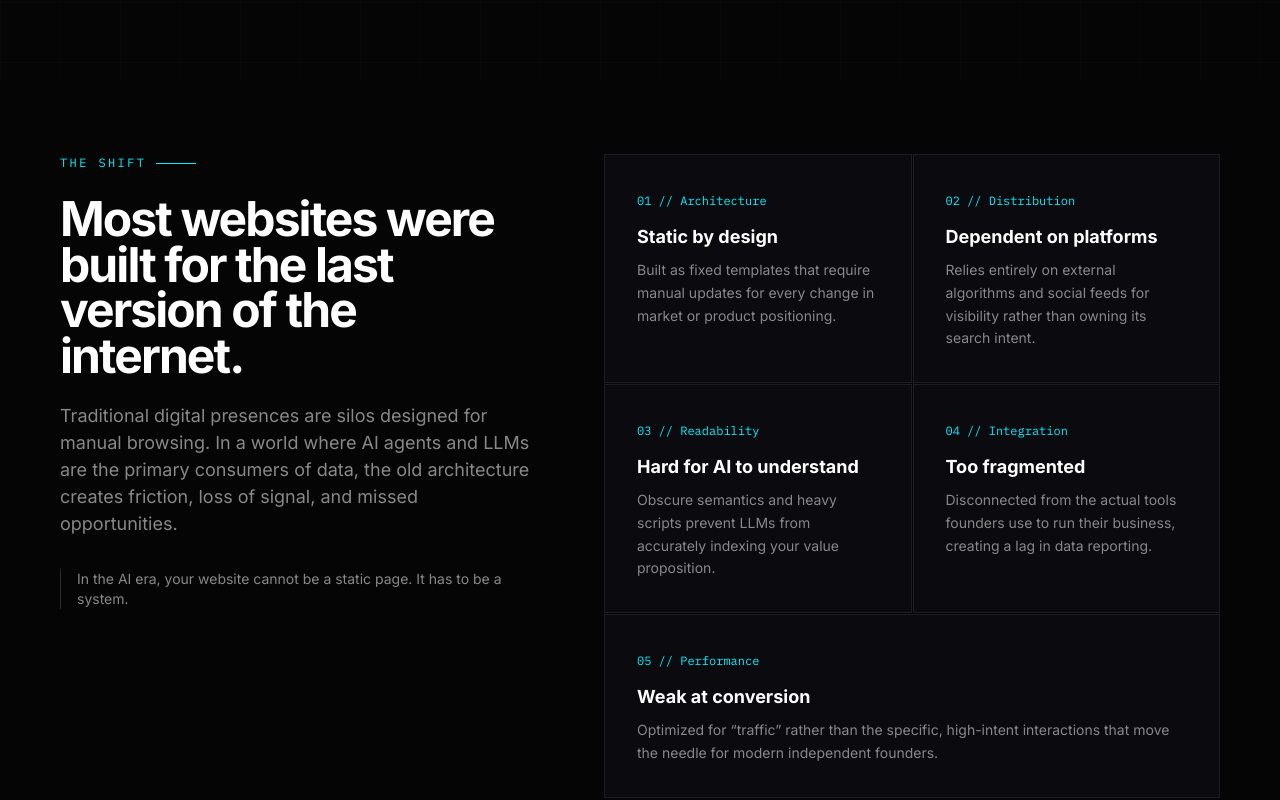
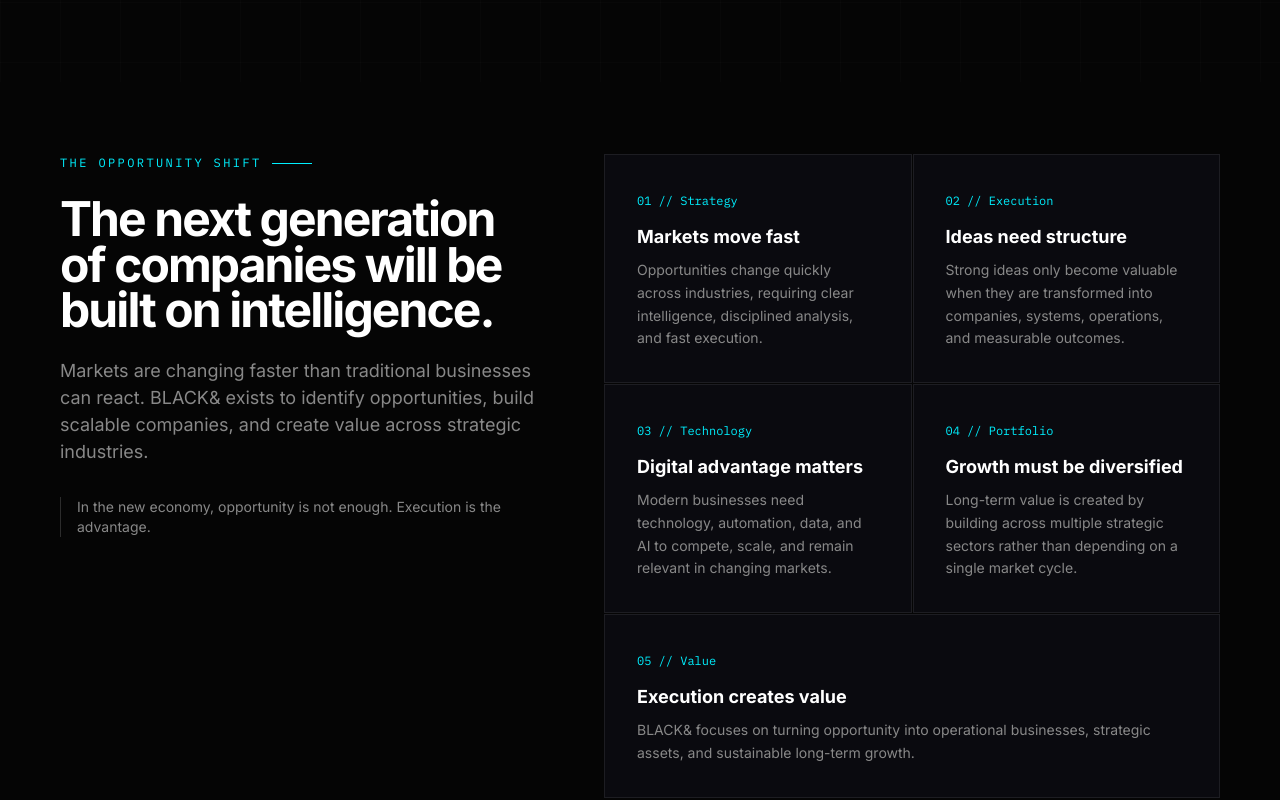
Before and after one commit to blackandb/aeth, a Next.js app: page / in a window 1280 px wide. Shown: the part 718-1518 px from the top of the page. Built offline with nearby package versions, Linux system fonts and the light colour scheme.

Commit message:
Update shift.tsx

```diff
--- a/src/components/sections/shift.tsx
+++ b/src/components/sections/shift.tsx
@@ -1,11 +1,11 @@
 import { FadeIn } from "@/components/fade-in";
 
 const problems = [
-  { num: "01", cat: "Architecture", title: "Static by design", desc: "Built as fixed templates that require manual updates for every change in market or product positioning." },
-  { num: "02", cat: "Distribution", title: "Dependent on platforms", desc: "Relies entirely on external algorithms and social feeds for visibility rather than owning its search intent." },
-  { num: "03", cat: "Readability", title: "Hard for AI to understand", desc: "Obscure semantics and heavy scripts prevent LLMs from accurately indexing your value proposition." },
-  { num: "04", cat: "Integration", title: "Too fragmented", desc: "Disconnected from the actual tools founders use to run their business, creating a lag in data reporting." },
-  { num: "05", cat: "Performance", title: "Weak at conversion", desc: "Optimized for \u201Ctraffic\u201D rather than the specific, high-intent interactions that move the needle for modern independent founders." },
+  { num: "01", cat: "Strategy", title: "Markets move fast", desc: "Opportunities change quickly across industries, requiring clear intelligence, disciplined analysis, and fast execution." },
+  { num: "02", cat: "Execution", title: "Ideas need structure", desc: "Strong ideas only become valuable when they are transformed into companies, systems, operations, and measurable outcomes." },
+  { num: "03", cat: "Technology", title: "Digital advantage matters", desc: "Modern businesses need technology, automation, data, and AI to compete, scale, and remain relevant in changing markets." },
+  { num: "04", cat: "Portfolio", title: "Growth must be diversified", desc: "Long-term value is created by building across multiple strategic sectors rather than depending on a single market cycle." },
+  { num: "05", cat: "Value", title: "Execution creates value", desc: "BLACK& focuses on turning opportunity into operational businesses, strategic assets, and sustainable long-term growth." },
 ];
 
 export function ShiftSection() {
@@ -14,17 +14,17 @@ export function ShiftSection() {
       <div className="flex flex-col gap-16 lg:flex-row lg:items-start">
         {/* Left column */}
         <FadeIn className="max-w-[480px] shrink-0">
-          <div className="eyebrow">The Shift</div>
+          <div className="eyebrow">The Opportunity Shift</div>
           <h2 className="text-[48px] font-bold leading-[0.95] tracking-[-0.04em] max-md:text-[32px]">
-            Most websites were built for the last version of the internet.
+            The next generation of companies will be built on intelligence.
           </h2>
           <p className="mt-6 text-lg leading-[1.5] text-secondary">
-            Traditional digital presences are silos designed for manual browsing.
-            In a world where AI agents and LLMs are the primary consumers of data,
-            the old architecture creates friction, loss of signal, and missed opportunities.
+            Markets are changing faster than traditional businesses can react.
+            BLACK& exists to identify opportunities, build scalable companies,
+            and create value across strategic industries.
           </p>
           <p className="mt-8 border-l border-secondary/30 pl-4 font-[var(--font-mono)] text-sm text-secondary">
-            In the AI era, your website cannot be a static page. It has to be a system.
+            In the new economy, opportunity is not enough. Execution is the advantage.
           </p>
         </FadeIn>
 
```
